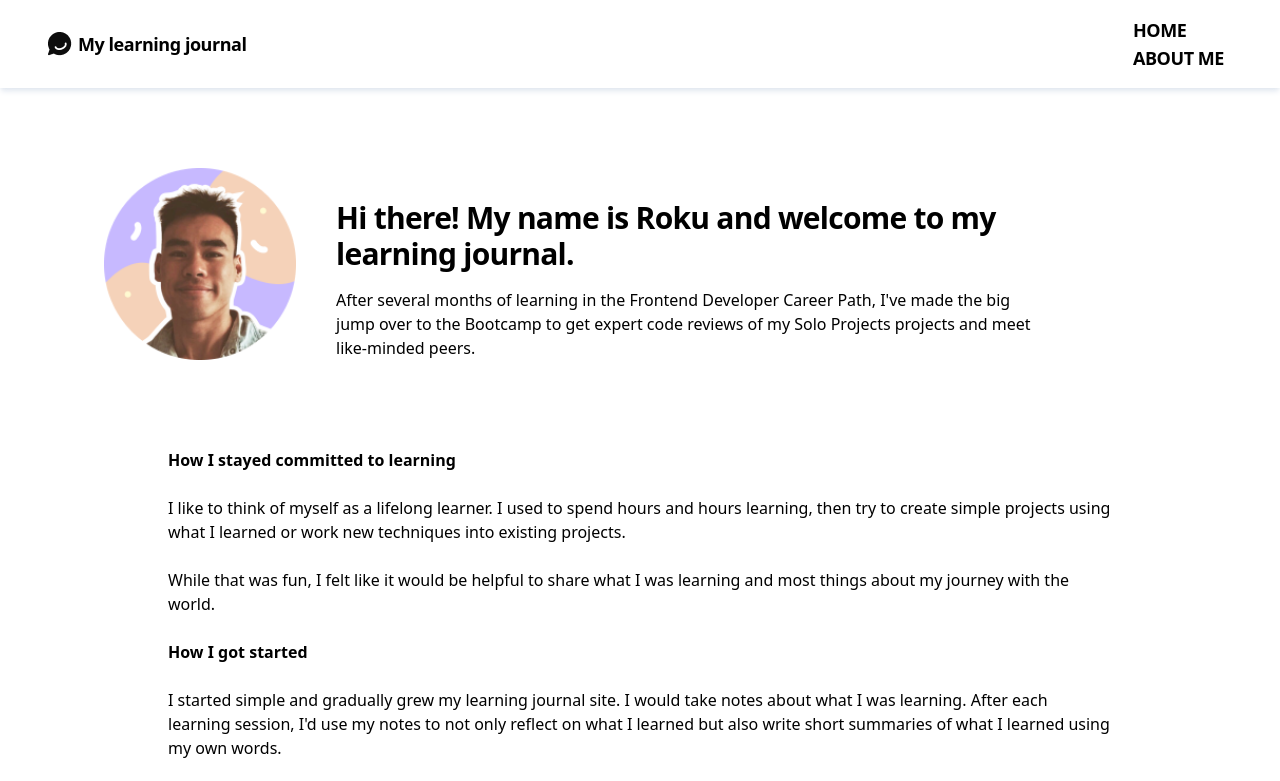
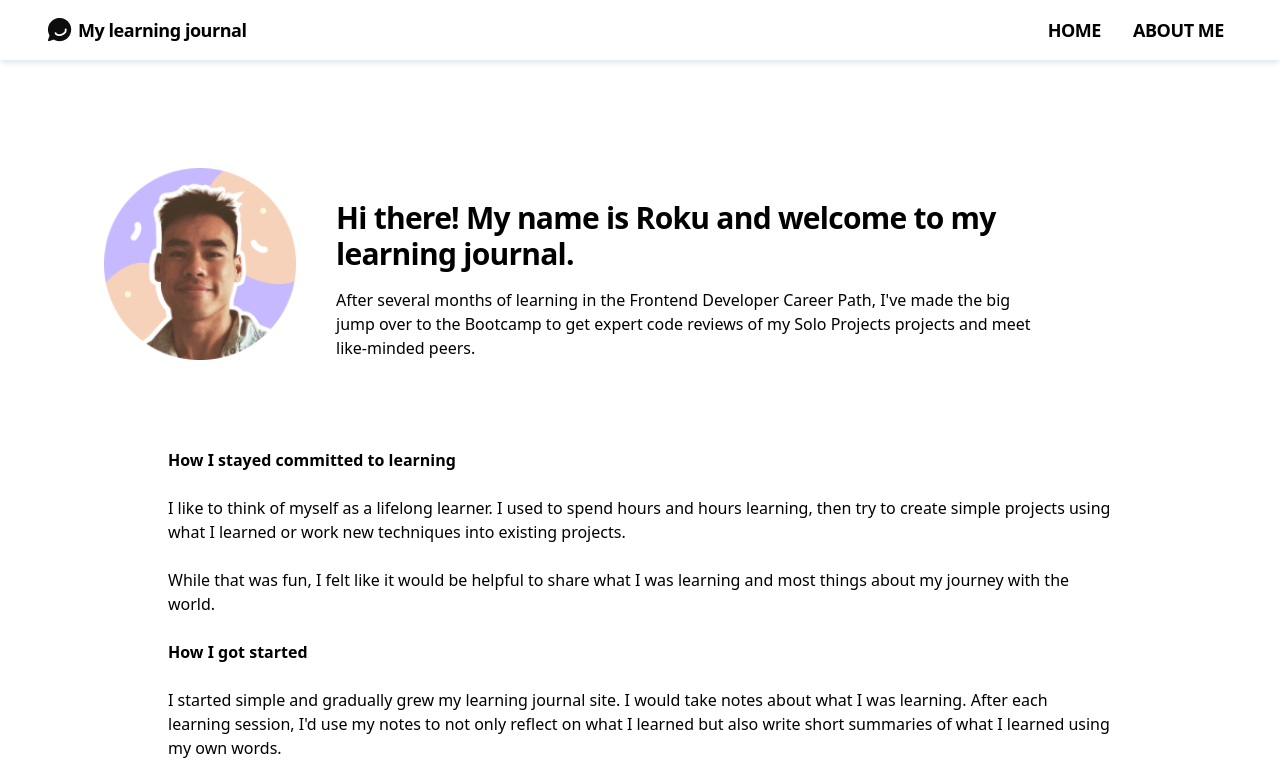
Before and after one commit to kebin20/learning-journal, a website: page aboutme.html in a window 1280 px wide. Shown: the top 781 px of the page. Drawn offline with Linux system fonts and the light colour scheme.

Commit message:
Added flex for the other pages

```diff
--- a/aboutme.html
+++ b/aboutme.html
@@ -26,7 +26,7 @@
           </h3>
         </div>
         <ul
-          class="flex-row uppercase font-semibold gap-4 lg:mr-10 lg:gap-8 md:mr-10"
+          class="flex flex-row uppercase font-semibold gap-4 lg:mr-10 lg:gap-8 md:mr-10"
         >
           <li><a href="./index.html">Home</a></li>
           <li><a href="./aboutme.html">About Me</a></li>
```
Also changed, not shown: featuredblog.html (+1 -1 lines).
